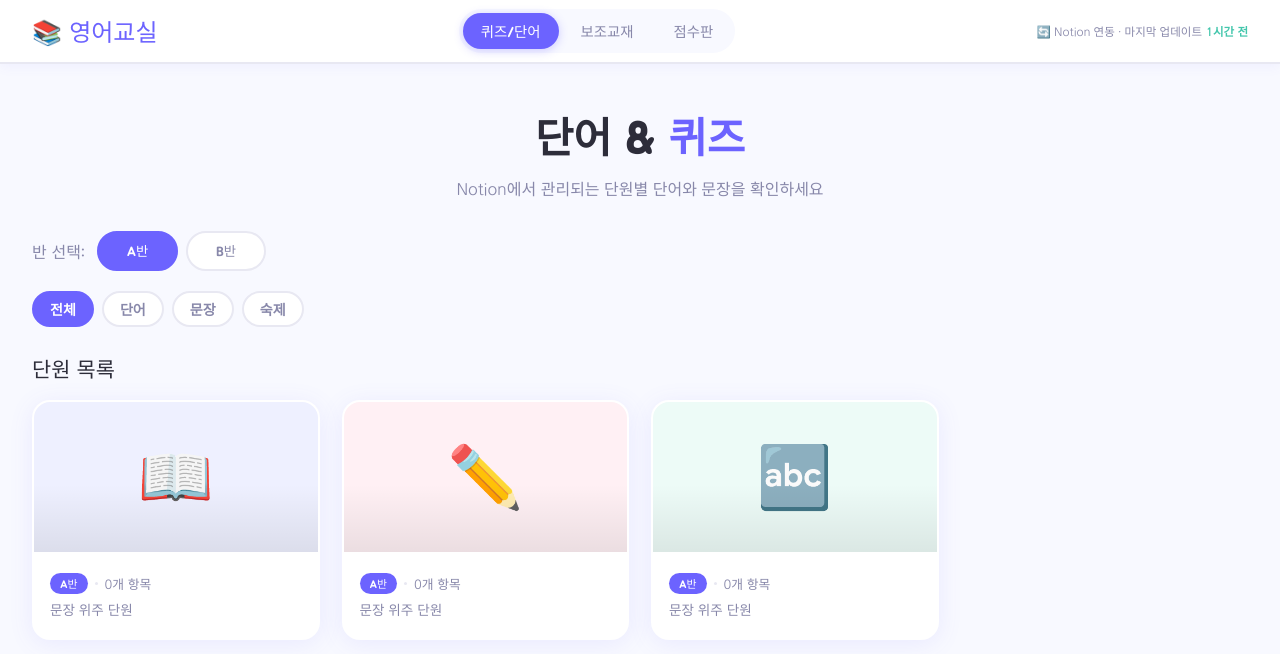
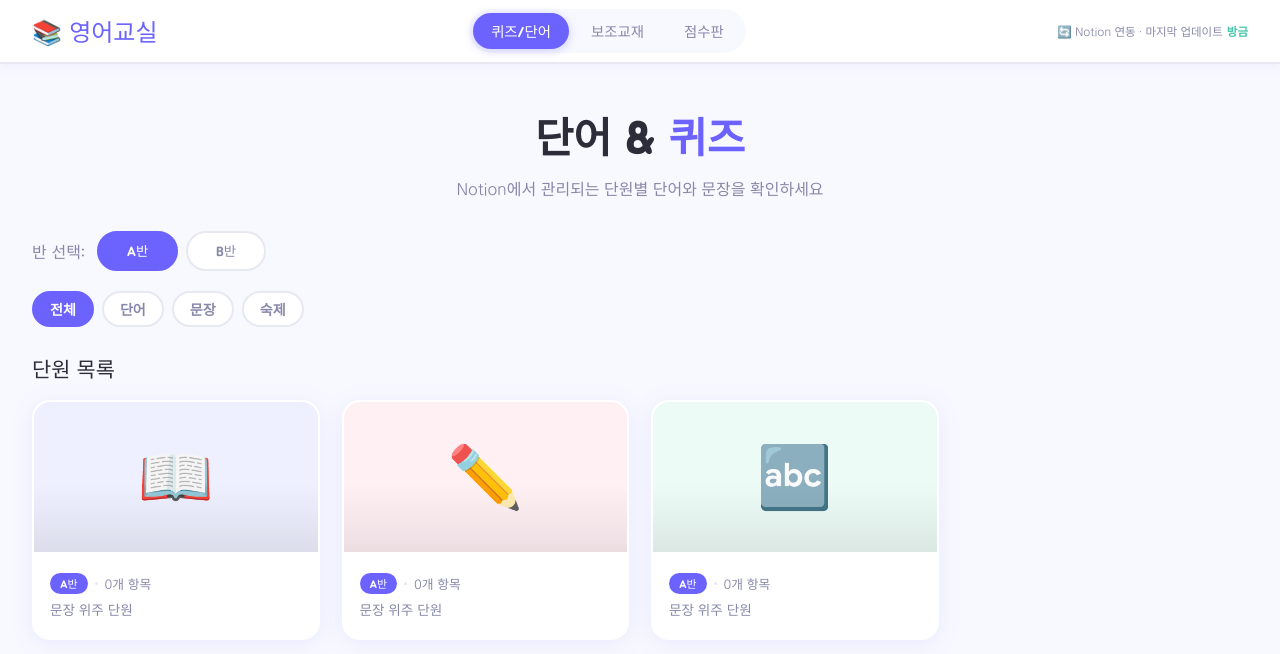
Before and after one commit to jyhong21/english-classroom, a plain HTML site: page index.html in a window 1280 px wide. Drawn offline with Linux system fonts and the light colour scheme; a web font is replaced by a local one.

Commit message:
🔄 Notion 데이터 자동 업데이트 e8e9397da13bf0886094683bc39ece458bd95973

```diff
--- a/index.html
+++ b/index.html
@@ -373,7 +373,7 @@ function renderS(){
 }
 
 // ── 업데이트 시간 ──
-const buildTime = new Date('2026-07-27T22:58:21.490Z');
+const buildTime = new Date('2026-07-28T00:01:38.324Z');
 const diff = Math.round((Date.now()-buildTime)/60000);
 document.getElementById('upd-time').textContent = diff<2?'방금':diff<60?diff+'분 전':Math.round(diff/60)+'시간 전';
 
```
